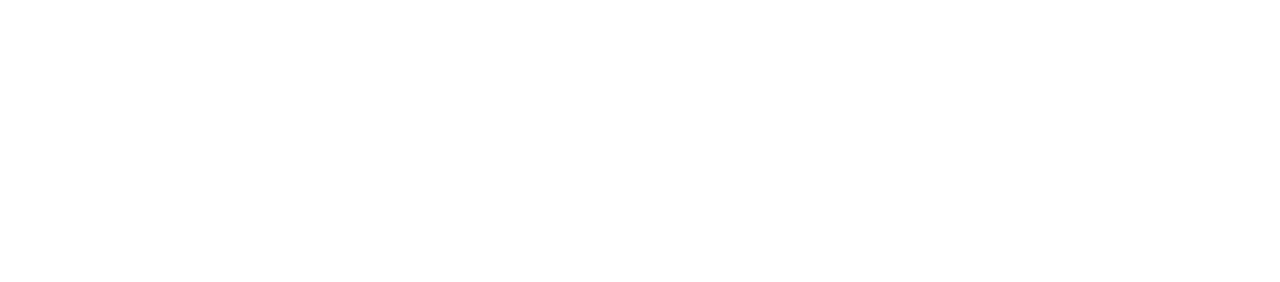
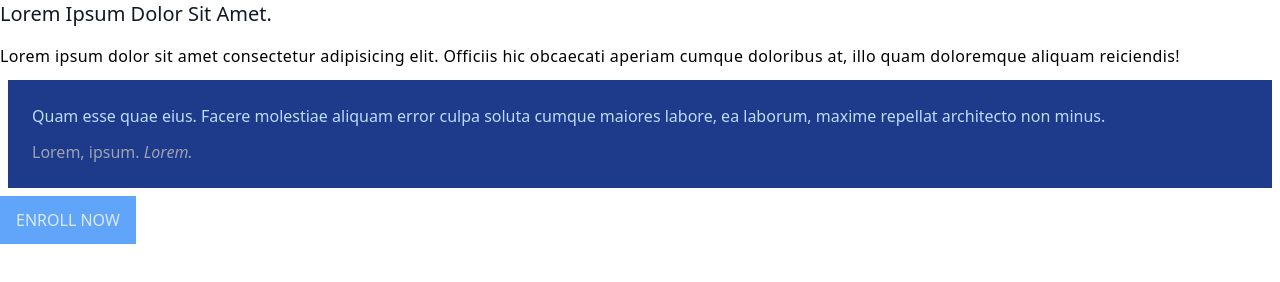
Before and after one commit to belisky/TailWindCss-tuts, a plain HTML site: page index.html in a window 1280 px wide. Drawn offline with nearby package versions, Linux system fonts and the light colour scheme.

Commit message:
playing with some utility classes like colors,line-height and line-spacing

```diff
--- a/index.html
+++ b/index.html
@@ -8,6 +8,14 @@
     <title>TailWindCss-basics</title>
 </head>
 <body>
+  <h1 class="capitalize text-xl text-gray-900">Lorem ipsum dolor sit amet.</h1>
+  <p class="mt-3 leading-loose tracking-wide">Lorem ipsum dolor sit amet consectetur adipisicing elit. Officiis hic obcaecati aperiam cumque doloribus at, illo quam doloremque aliquam reiciendis!</p>
+  <div class="m-2 p-6 bg-blue-900 text-blue-200">
+
+      <p>Quam esse quae eius. Facere molestiae aliquam error culpa soluta cumque maiores labore, ea laborum, maxime repellat architecto non minus.</p>
+      <p class="mt-3 text-gray-400">Lorem, ipsum. <span class="italic">Lorem.</span> </p>
+    </div>
+  <button class="uppercase bg-blue-400 text-blue-100 px-4 py-3">Enroll Now</button>
 
 </body>
 </html>
```
